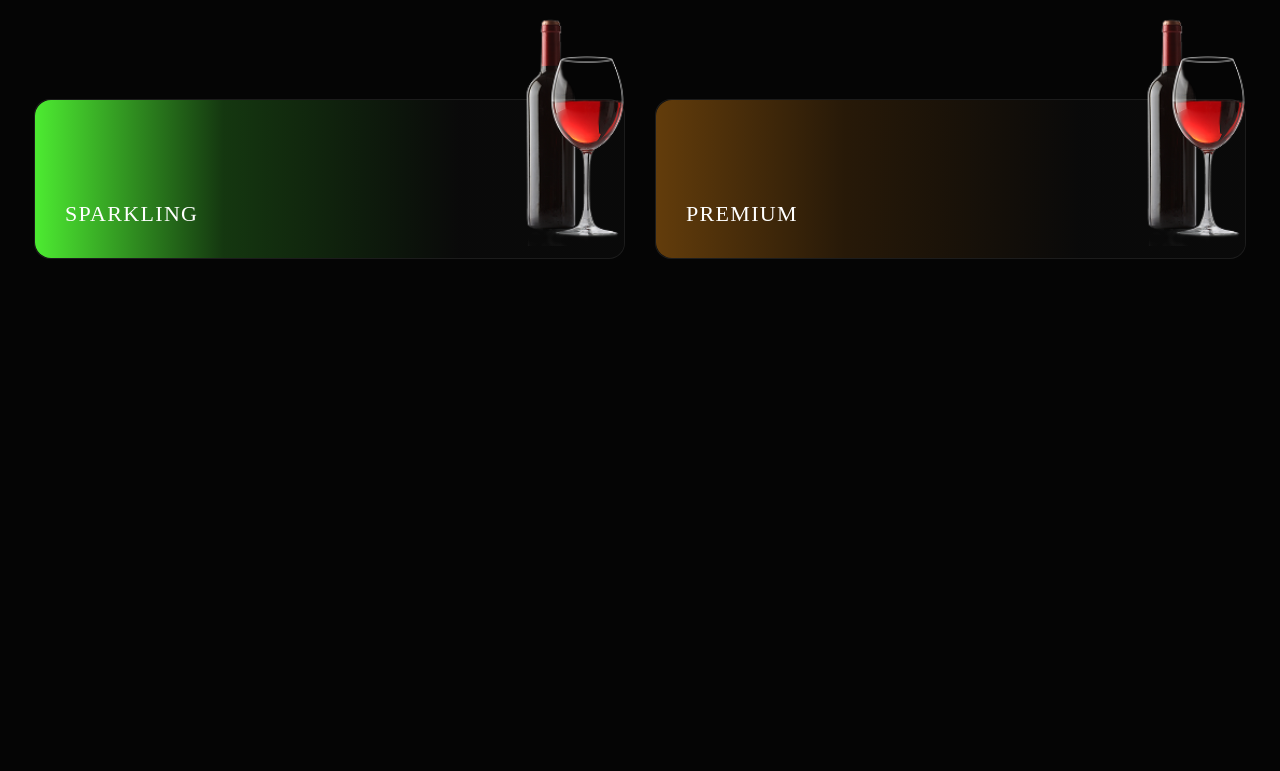
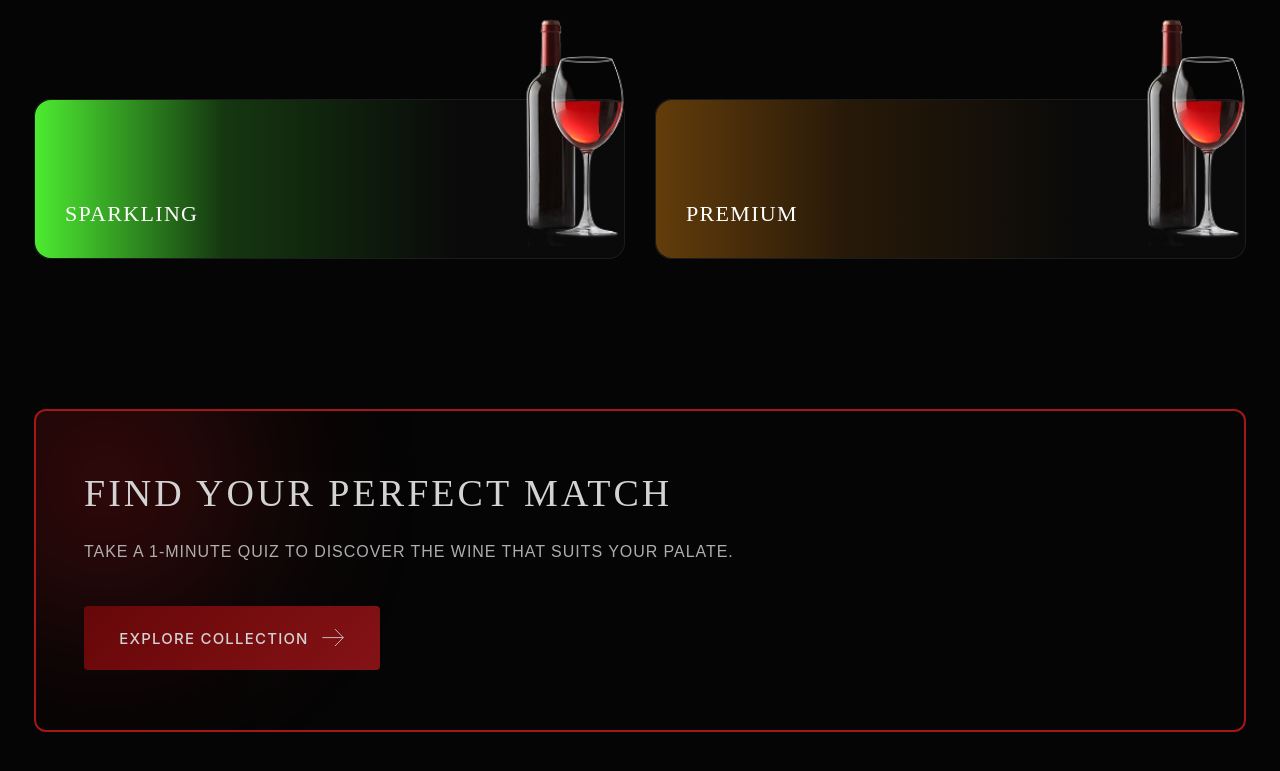
Before and after one commit to NVlasenko/winemood, a React (Vite) app: page /#/ in a window 1280 px wide. Shown: the part 1307-2078 px from the top of the page. Before the commit the page ends 1566 px from the top, so only its background shows below. Built offline with nearby package versions, Linux system fonts and the light colour scheme.

Commit message:
feat: add CTA section and improve header glassmorphism

```diff
--- a/src/components/Header/Header.scss
+++ b/src/components/Header/Header.scss
@@ -17,12 +17,11 @@
     justify-content: space-between;
     border: 1px solid rgba(217, 217, 217, 0.16);
     border-radius: 8px;
-    background: rgba(15, 15, 15, 0.18);
-    backdrop-filter: blur(40px);
-    -webkit-backdrop-filter: blur(40px);
-    border: 1px solid rgba(255, 255, 255, 0.08);
-    box-shadow: 0 8px 32px rgba(0, 0, 0, 0.15);
 
+    background: rgba(10, 10, 10, 0.05);
+
+    backdrop-filter: blur(12px);
+    -webkit-backdrop-filter: blur(12px);
     @include on-tablet {
       height: 72px;
       padding: 18px 15px;
--- /dev/null
+++ b/src/components/QuizCTA/  index.ts
@@ -0,0 +1 @@
+export * from "./QuizCTA";
--- /dev/null
+++ b/src/components/QuizCTA/QuizCTA.scss
@@ -0,0 +1,160 @@
+@import '../../styles/mixins';
+@import '../../styles/variables';
+
+.quiz-cta {
+  position: relative;
+
+  padding: 100px 0 50px;
+
+  background: #050505;
+  overflow: hidden;
+
+  &__box {
+    position: relative;
+    z-index: 2;
+
+    padding: 42px 24px;
+
+    border: 2px solid rgba(164, 22, 26, 1);
+    border-radius: 12px;
+
+    overflow: hidden;
+
+    &::before {
+      content: '';
+
+      position: absolute;
+      top: -120px;
+      left: -120px;
+
+      width: 380px;
+      height: 380px;
+
+      background: $wine-glow-gradient;
+      filter: blur($wine-glow-blur);
+
+      opacity: 0.8;
+
+      z-index: -1;
+      pointer-events: none;
+
+      transition:
+        opacity 0.5s ease,
+        transform 0.5s ease,
+        filter 0.5s ease;
+    }
+
+    &:hover::before {
+      opacity: 1;
+      transform: scale(1.12);
+      filter: blur($wine-glow-blur-hover);
+    }
+  }
+
+  &__title {
+    margin: 0;
+
+    font-family: 'Marcellus', serif;
+    font-weight: 400;
+    font-size: 30px;
+    line-height: 1.2;
+    letter-spacing: 0.08em;
+    text-transform: uppercase;
+
+    color: rgba(211, 211, 211, 1);
+  }
+
+  &__text {
+    margin: 24px 0 0;
+
+    font-family: 'Poppins', sans-serif;
+    font-weight: 500;
+    font-size: 14px;
+    line-height: 1.5;
+    letter-spacing: 0.06em;
+    text-transform: uppercase;
+
+    color: rgba(211, 211, 211, 0.82);
+  }
+
+  &__button {
+    width: 100%;
+    max-width: 296px;
+    height: 60px;
+
+    margin-top: 36px;
+
+    font-size: 14px;
+    white-space: nowrap;
+  }
+
+  &__button-arrow {
+    width: 24px;
+    height: 24px;
+
+    margin-left: 12px;
+
+    flex-shrink: 0;
+
+    transition: transform 0.3s ease;
+  }
+
+  &__button:hover &__button-arrow {
+    transform: translateX(4px);
+  }
+
+  @include on-tablet {
+    padding: 150px 0 70px;
+
+    &__box {
+      padding: 60px 48px;
+    }
+
+    &__title {
+      font-size: 38px;
+    }
+
+    &__text {
+      max-width: 740px;
+
+      margin-top: 24px;
+
+      font-size: 16px;
+    }
+
+    &__button {
+      height: 64px;
+
+      margin-top: 42px;
+
+      font-size: 15px;
+    }
+  }
+
+  @include on-desktop {
+    padding: 250px 0 100px;
+
+    &__box {
+      padding: 50px 40px;
+    }
+
+    &__title {
+      font-size: 42px;
+    }
+
+    &__text {
+      margin-top: 12px;
+
+      font-size: 18px;
+    }
+
+    &__button {
+      width: 296px;
+      height: 68px;
+
+      margin-top: 48px;
+
+      font-size: 16px;
+    }
+  }
+}
--- /dev/null
+++ b/src/components/QuizCTA/QuizCTA.tsx
@@ -0,0 +1,30 @@
+import arrowRight from '../../assets/images/icons/arrow-right.svg';
+import './QuizCTA.scss';
+
+export const QuizCTA = () => {
+  return (
+    <section className="quiz-cta">
+      <div className="container">
+        <div className="quiz-cta__box">
+          <h2 className="quiz-cta__title">
+            Find Your Perfect Match
+          </h2>
+
+          <p className="quiz-cta__text">
+            Take a 1-minute quiz to discover the wine that suits your palate.
+          </p>
+
+          <button className="button-primary quiz-cta__button" type="button">
+            Explore Collection
+
+            <img
+              className="quiz-cta__button-arrow"
+              src={arrowRight}
+              alt=""
+            />
+          </button>
+        </div>
+      </div>
+    </section>
+  );
+};
--- a/src/pages/HomePage/HomePage.tsx
+++ b/src/pages/HomePage/HomePage.tsx
@@ -3,6 +3,7 @@ import "./HomePage.scss";
 import { HeroSection } from "../../components/HeroSection";
 import { RevealOnScroll } from "../RevealOnScroll/RevealOnScroll";
 import { PopularCategories } from "../../components/PopularCategories/PopularCategories";
+import { QuizCTA } from "../../components/QuizCTA/QuizCTA";
 
 export const HomePage: React.FC = () => {
   return (
@@ -14,6 +15,10 @@ export const HomePage: React.FC = () => {
       <RevealOnScroll>
         <PopularCategories />
       </RevealOnScroll>
+
+      <RevealOnScroll>
+        <QuizCTA />
+      </RevealOnScroll>
     </section>
   );
 };
```
